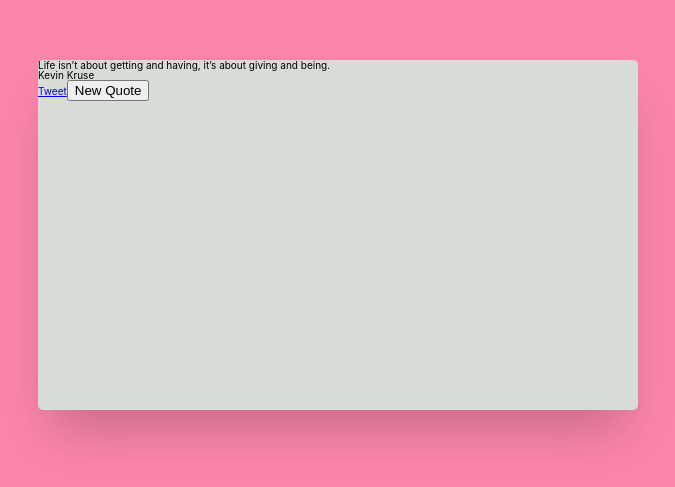
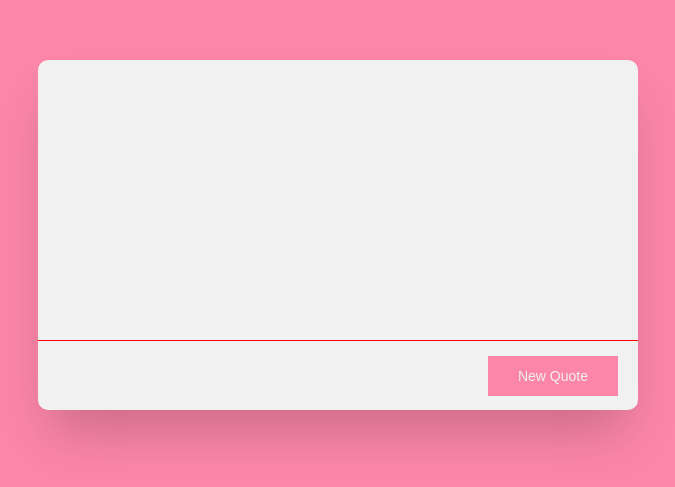
Before and after one commit to ruairidhflint/fcc-quote-generator, a React (Create React App) app: page / in a window 1280 px wide. Shown: the part 133-620 px from the top of the page, without its empty margins (302-977 px from the left). Built offline with nearby package versions, Linux system fonts and the light colour scheme.

Commit message:
Button styling progress

```diff
--- a/public/index.html
+++ b/public/index.html
@@ -14,6 +14,6 @@
   <body>
     <noscript>You need to enable JavaScript to run this app.</noscript>
     <div id="root"></div>
-    <script src="https://cdn.freecodecamp.org/testable-projects-fcc/v1/bundle.js"></script>
+    <!-- <script src="https://cdn.freecodecamp.org/testable-projects-fcc/v1/bundle.js"></script> -->
   </body>
 </html>
--- a/src/App.scss
+++ b/src/App.scss
@@ -2,3 +2,5 @@
 @import './Styles/reset';
 @import './Styles/AppStyle';
 @import  './Styles/quoteContainer';
+@import './Styles/quoteDisplay';
+@import './Styles/buttons'
--- a/src/Components/Buttons.js
+++ b/src/Components/Buttons.js
@@ -3,7 +3,7 @@ import React from 'react';
 function Buttons() {
     return(
         <div class="buttons">
-            <a href='https://twitter.com/intent/tweet' id="tweet-quote">Tweet</a>
+            <a href='https://twitter.com/intent/tweet' id="tweet-quote"><i className="fas fa-twitter"></i></a>
             <button id="new-quote">New Quote</button>
         </div>
     )
--- a/src/Components/QuoteDisplay.js
+++ b/src/Components/QuoteDisplay.js
@@ -3,8 +3,8 @@ import React from 'react';
 function QuoteDisplay({ quote, author }) {
   return (
     <div class="quote-display">
-      <h1 id="text">{quote}</h1>
-      <h2 id="author">{author}</h2>
+      {/* <h1 id="text">{quote}</h1> */}
+      {/* <h2 id="author">{author}</h2> */}
     </div>
   );
 }
--- /dev/null
+++ b/src/Styles/_buttons.scss
@@ -0,0 +1,25 @@
+.buttons{
+    width: 100%;
+    height: 20%;
+    border-top: 1px solid red;
+    display: flex;
+    justify-content: space-between;
+    align-items: center;
+
+    button {
+      display: block;
+      width: 130px;
+      height: 40px;
+      background-color: $pink;
+      color: $lightGray;
+      border: none;
+      font-size: 1.4rem;
+      margin-right: 2rem;
+    }
+
+    a {
+        text-decoration: none;
+        color: inherit;
+        display: block;
+    }
+}
--- a/src/Styles/_quoteContainer.scss
+++ b/src/Styles/_quoteContainer.scss
@@ -2,7 +2,7 @@
     width: 60rem;
     height: 35rem;
     background-color: $lightGray;
-    border-radius: 0.5rem;
+    border-radius: 10px;
     box-shadow: 0 32px 50px -12px rgba(0,0,0,.20);
 
     @media(max-width:650px){
--- /dev/null
+++ b/src/Styles/_quoteDisplay.scss
@@ -0,0 +1,4 @@
+.quote-display{
+    width: 100%;
+    height: 80%;
+}
--- a/src/Styles/_variables.scss
+++ b/src/Styles/_variables.scss
@@ -1,4 +1,4 @@
 // Colors
 $darkBlue: #000133;
 $pink: #FC86AA;
-$lightGray: #D8DCD6;
+$lightGray: rgb(241, 241, 241);
```
